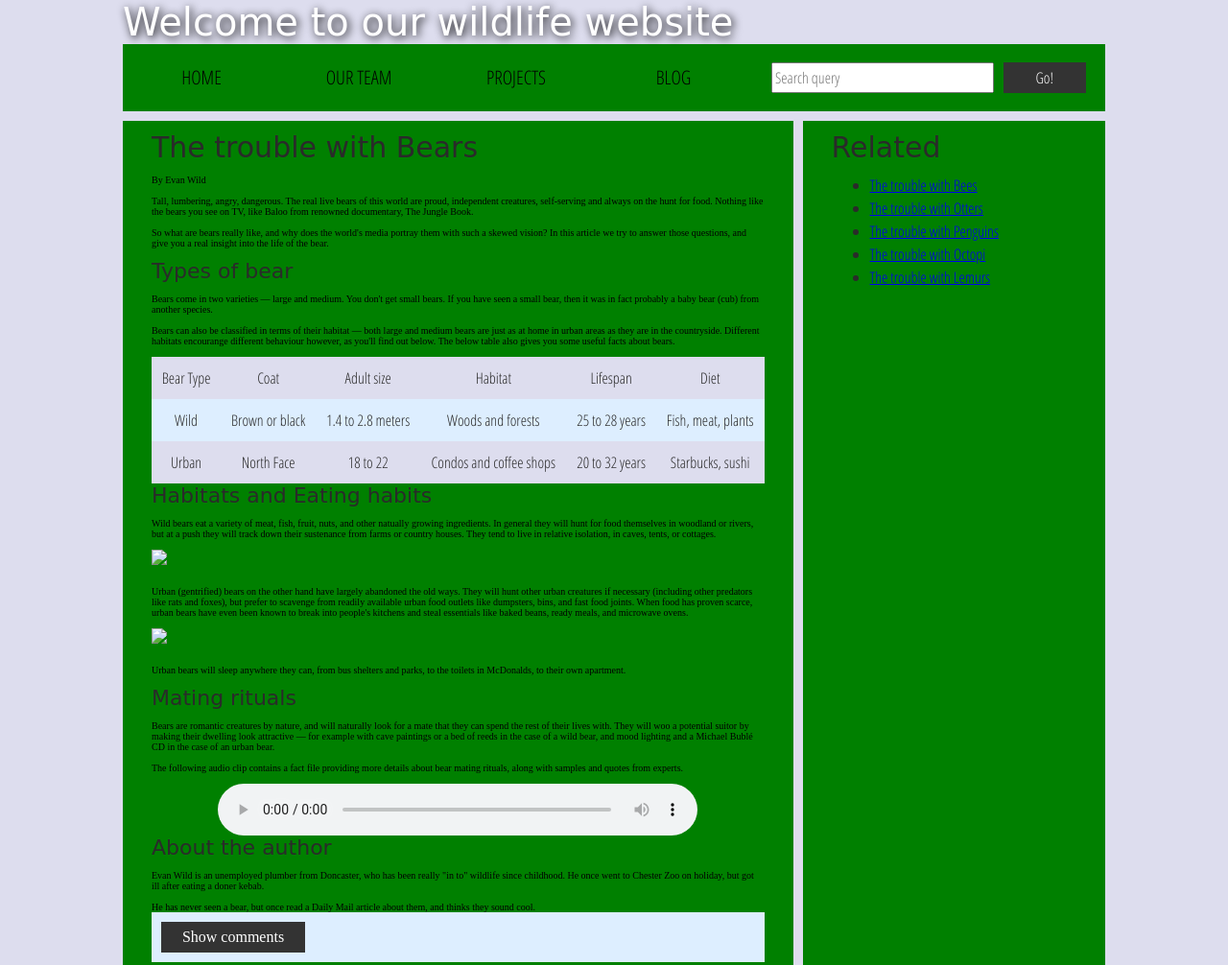
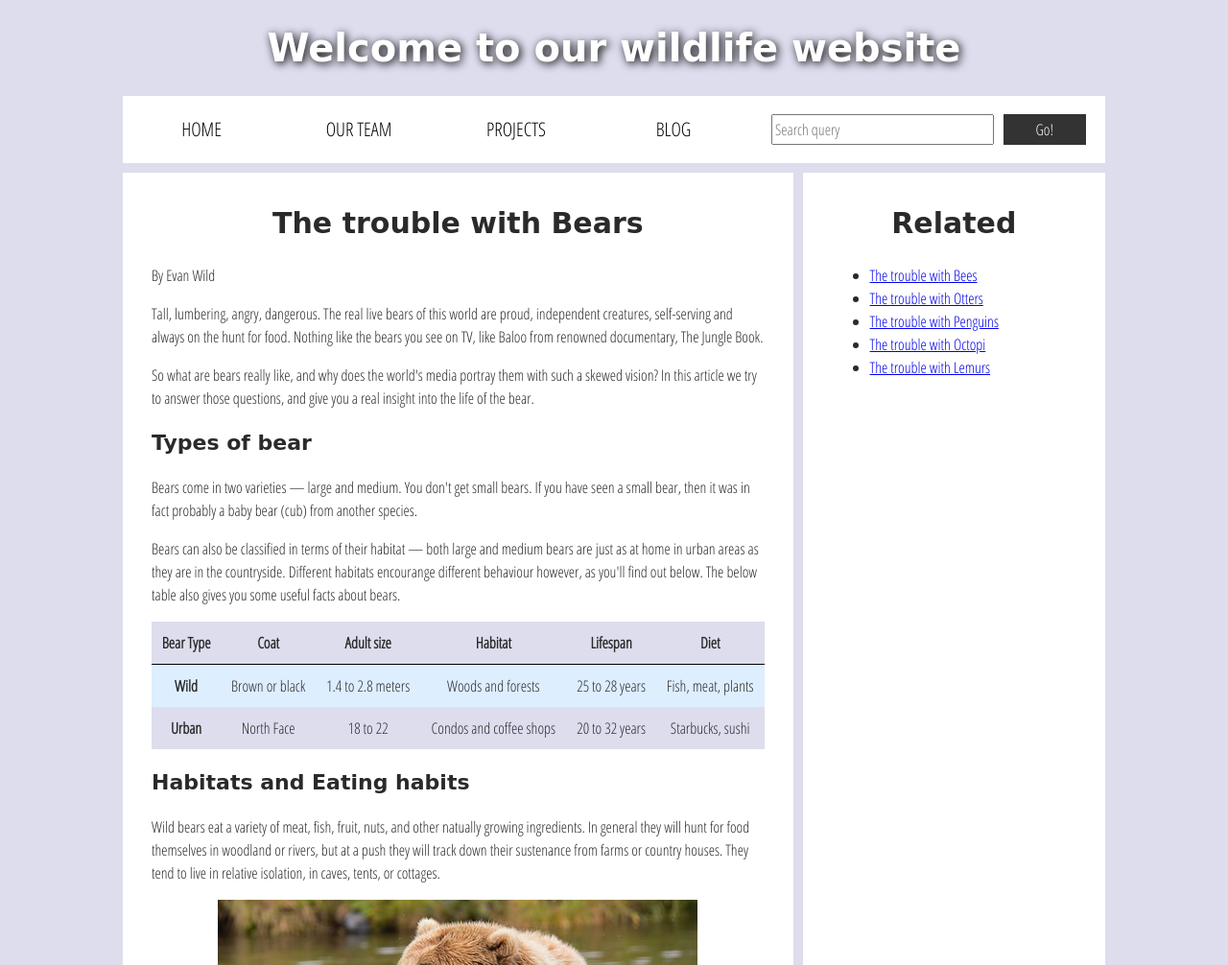
Before and after one commit to Tyler-Fernandez/M5.2Lab, a website: page index.html in a window 1280 px wide. Shown: the top 1006 px of the page at 96% size. Drawn offline with Linux system fonts and the light colour scheme; files that its build step writes are made by us from their sources; files whose address does not match are found by name; a web font is replaced by a local one.

Commit message:
Lab finished

```diff
--- a/css/style.css
+++ b/css/style.css
@@ -18,7 +18,7 @@ body {
 
 /* || typography */
 
-font[size="7"], font[size="6"], font[size="5"] {
+h1, h2, h3 {
   font-family: 'Sonsie One', cursive;
   color: #2a2a2a;
 }
@@ -28,19 +28,19 @@ p, input, li, table, label {
   color: #2a2a2a;
 }
 
-font[size="7"] {
+h1 {
   font-size: 4rem;
   text-align: center;
   color: white;
   text-shadow: 2px 2px 10px black;
 }
 
-font[size="6"] {
+h2 {
   font-size: 3rem;
   text-align: center;
 }
 
-font[size="5"] {
+h3 {
   font-size: 2.2rem;
 }
 
@@ -51,8 +51,8 @@ p, li, table {
 
 /* || header layout */
 
-div[class="nav"], article, footer, .secondary {
-  background-color: green;
+nav, article, footer, .secondary {
+  background-color: white;
 }
 
 article, footer, .secondary {
@@ -63,28 +63,27 @@ article {
   margin-right: 10px;
 }
 
-div[class="nav"] {
+nav {
   height: 50px;
-  background-color: ff80ff;
   display: flex;
   padding: 1% 0;
   margin-bottom: 10px;
 }
 
-div[class="nav"] ul {
+nav ul {
   padding: 0;
   list-style-type: none;
   flex: 2;
   display: flex;
 }
 
-div[class="nav"] li {
+nav li {
   display: inline;
   text-align: center;
   flex: 1;
 }
 
-div[class="nav"] a {
+nav a {
   display: inline-block;
   font-size: 2rem;
   text-transform: uppercase;
@@ -92,7 +91,7 @@ div[class="nav"] a {
   color: black;
 }
 
-div[class="nav"] .search {
+nav .search {
   flex: 1;
   display: flex;
   align-items: center;
@@ -181,11 +180,11 @@ audio {
   cursor: pointer;
 }
 
-.comments font[size="6"] {
+.comments h2 {
   font-size: 2rem;
 }
 
-.comments font[size="6"]:nth-of-type(2) {
+.comments h2:nth-of-type(2) {
   margin-bottom: 0;
 }
 
@@ -209,14 +208,9 @@ audio {
   flex: 6;
 }
 
-.show-hide {
-  text-align: center;
-  width: 150px;
-}
-
 .comment-form input, .comment-form label, .show-hide {
   font-size: 1.6rem;
-  line-height: 32px;
+  height: 32px;
 }
 
 .comment-form input[type="submit"], .show-hide {
--- a/index.html
+++ b/index.html
@@ -2,10 +2,10 @@
 <html>
   <head>
     <meta charset="utf-8">
-
+    <meta name="viewport" content="width=device-width">
     <title>Accessibility assessment</title>
     <link href="https://fonts.googleapis.com/css?family=Open+Sans+Condensed:300|Sonsie+One" rel="stylesheet" type="text/css">
-    <link rel="stylesheet" href="style.css">
+    <link rel="stylesheet" href="css/style.css">
 
     <!-- the below three lines are a fix to get HTML5 semantic elements working in old versions of Internet Explorer-->
     <!--[if lt IE 9]>
@@ -14,11 +14,11 @@
   </head>
 
   <body>
-    <div class="header">
-      <font size="7">Welcome to our wildlife website</font>
-    </div>
+    <header>
+      <h1>Welcome to our wildlife website</h1>
+    </header>
 
-    <div class="nav">
+    <nav>
       <ul>
         <li><a href="#">Home</a></li>
         <li><a href="#">Our team</a></li>
@@ -30,38 +30,32 @@
         <input type="search" name="q" placeholder="Search query">
         <input type="submit" value="Go!">
       </form>
-    </div>
+    </nav>
 
     <main>
       <article>
-        <font size="6">The trouble with Bears</font>
-        <br><br>
-        By Evan Wild
-        <br><br>
-        Tall, lumbering, angry, dangerous. The real live bears of this world are proud, independent creatures, self-serving and always on the hunt for food. Nothing like the bears you see on TV, like Baloo from renowned documentary, The Jungle Book.
-        <br><br>
-        So what are bears really like, and why does the world's media portray them with such a skewed vision? In this article we try to answer those questions, and give you a real insight into the life of the bear.
-        <br><br>
-        <font size="5">Types of bear</font>
-        <br><br>
-        Bears come in two varieties — large and medium. You don't get small bears. If you have seen a small bear, then it was in fact probably a baby bear (cub) from another species.
-        <br><br>
-        Bears can also be classified in terms of their habitat — both large and medium bears are just as at home in urban areas as they are in the countryside. Different habitats encourange different behaviour however, as you'll find out below. The below table also gives you some useful facts about bears.
-        <br><br>
-        <table>
+        <h2>The trouble with Bears</h2>
+        <p>By Evan Wild</p>
+        <p>Tall, lumbering, angry, dangerous. The real live bears of this world are proud, independent creatures, self-serving and always on the hunt for food. Nothing like the bears you see on TV, like Baloo from renowned documentary, The Jungle Book.</p>
+        <p>So what are bears really like, and why does the world's media portray them with such a skewed vision? In this article we try to answer those questions, and give you a real insight into the life of the bear.</p>
+        <h3>Types of bear</h3>
+        <p>Bears come in two varieties — large and medium. You don't get small bears. If you have seen a small bear, then it was in fact probably a baby bear (cub) from another species.</p>
+        <p>Bears can also be classified in terms of their habitat — both large and medium bears are just as at home in urban areas as they are in the countryside. Different habitats encourange different behaviour however, as you'll find out below. The below table also gives you some useful facts about bears.</p>
+
+        <table summary="Facts and statistics about different type of bears">
           <thead>
             <tr>
-              <td>Bear Type</td>
-              <td>Coat</td>
-              <td>Adult size</td>
-              <td>Habitat</td>
-              <td>Lifespan</td>
-              <td>Diet</td>
+              <th scope="col">Bear Type</th>
+              <th scope="col">Coat</th>
+              <th scope="col">Adult size</th>
+              <th scope="col">Habitat</th>
+              <th scope="col">Lifespan</th>
+              <th scope="col">Diet</th>
             </tr>
           </thead>
           <tbody>
             <tr>
-              <td>Wild</td>
+              <th scope="row">Wild</th>
               <td>Brown or black</td>
               <td>1.4 to 2.8 meters</td>
               <td>Woods and forests</td>
@@ -69,7 +63,7 @@
               <td>Fish, meat, plants</td>
             </tr>
             <tr>
-              <td>Urban</td>
+              <th scope="row">Urban</th>
               <td>North Face</td>
               <td>18 to 22</td>
               <td>Condos and coffee shops</td>
@@ -79,37 +73,36 @@
           </tbody>
         </table>
 
-        <font size="5">Habitats and Eating habits</font>
-        <br><br>
-        Wild bears eat a variety of meat, fish, fruit, nuts, and other natually growing ingredients. In general they will hunt for food themselves in woodland or rivers, but at a push they will track down their sustenance from farms or country houses. They tend to live in relative isolation, in caves, tents, or cottages.
-        <br><br>
-        <img src="media/wild-bear.jpg">
-        <br><br>
-        Urban (gentrified) bears on the other hand have largely abandoned the old ways. They will hunt other urban creatures if necessary (including other predators like rats and foxes), but prefer to scavenge from readily available urban food outlets like dumpsters, bins, and fast food joints. When food has proven scarce, urban bears have even been known to break into people's kitchens and steal essentials like baked beans, ready meals, and microwave ovens.
-        <br><br>
-        <img src="media/urban-bear.jpg">
-        <br><br>
-        Urban bears will sleep anywhere they can, from bus shelters and parks, to the toilets in McDonalds, to their own apartment.
-        <br><br>
-        <font size="5">Mating rituals</font>
-        <br><br>
-        Bears are romantic creatures by nature, and will naturally look for a mate that they can spend the rest of their lives with. They will woo a potential suitor by making their dwelling look attractive — for example with cave paintings or a bed of reeds in the case of a wild bear, and mood lighting and a Michael Bublé CD in the case of an urban bear.
-        <br><br>
-        The following audio clip contains a fact file providing more details about bear mating rituals, along with samples and quotes from experts.
-        <br><br>
+        <h3>Habitats and Eating habits</h3>
+        <p>Wild bears eat a variety of meat, fish, fruit, nuts, and other natually growing ingredients. In general they will hunt for food themselves in woodland or rivers, but at a push they will track down their sustenance from farms or country houses. They tend to live in relative isolation, in caves, tents, or cottages.</p>
+
+        <img src="wild-bear.jpg" aria-labelledby="wild-label">
+
+        <p>Urban (gentrified) bears on the other hand have largely abandoned the old ways. They will hunt other urban creatures if necessary (including other predators like rats and foxes), but prefer to scavenge from readily available urban food outlets like dumpsters, bins, and fast food joints. When food has proven scarce, urban bears have even been known to break into people's kitchens and steal essentials like baked beans, ready meals, and microwave ovens.</p>
+
+        <img src="urban-bear.jpg" aria-labelledby="urban-label">
+
+        <p>Urban bears will sleep anywhere they can, from bus shelters and parks, to the toilets in McDonalds, to their own apartment.</p>
+
+        <h3>Mating rituals</h3>
+
+        <p>Bears are romantic creatures by nature, and will naturally look for a mate that they can spend the rest of their lives with. They will woo a potential suitor by making their dwelling look attractive — for example with cave paintings or a bed of reeds in the case of a wild bear, and mood lighting and a Michael Bublé CD in the case of an urban bear.</p>
+
+        <p>The following audio clip contains a fact file providing more details about bear mating rituals, along with samples and quotes from experts.</p>
+
         <audio controls>
-          <source src="media/bear.mp3" type="audio/mp3">
-          <source src="media/bear.ogg" type="audio/ogg">
+          <source src="bear.mp3" type="audio/mp3">
+          <source src="bear.ogg" type="audio/ogg">
           <p>It looks like your browser doesn't support HTML5 audio players.</p>
         </audio>
 
         <aside>
 
-          <font size="5">About the author</font>
-        <br><br>
-          Evan Wild is an unemployed plumber from Doncaster, who has been really "in to" wildlife since childhood. He once went to Chester Zoo on holiday, but got ill after eating a doner kebab.
-        <br><br>
-          He has never seen a bear, but once read a Daily Mail article about them, and thinks they sound cool.
+          <h3>About the author</h3>
+
+          <p>Evan Wild is an unemployed plumber from Doncaster, who has been really "in to" wildlife since childhood. He once went to Chester Zoo on holiday, but got ill after eating a doner kebab.</p>
+
+          <p>He has never seen a bear, but once read a Daily Mail article about them, and thinks they sound cool.</p>
 
         </aside>
         <section class="comments">
@@ -117,15 +110,15 @@
 
           <div class="comment-wrapper">
 
-            <font size="6">Add comment</font>
+            <h2>Add comment</h2>
 
             <form class="comment-form">
               <div class="flex-pair">
-                Your name:
+                <label for="name">Your name:</label>
                 <input type="text" name="name" id="name" placeholder="Enter your name">
               </div>
               <div class="flex-pair">
-                Your comment:
+                <label for="comment">Your comment:</label>
                 <input type="text" name="comment" id="comment" placeholder="Enter your comment">
               </div>
               <div>
@@ -133,7 +126,7 @@
               </div>
             </form>
 
-            <font size="6">Comments</font>
+            <h2>Comments</h2>
 
             <ul class="comment-container">
 
@@ -152,7 +145,7 @@
       </article>
 
       <div class="secondary">
-        <font size="6">Related</font>
+        <h2>Related</h2>
 
         <ul>
           <li><a href="#">The trouble with Bees</a></li>
```
Also changed, not shown: README.md.
